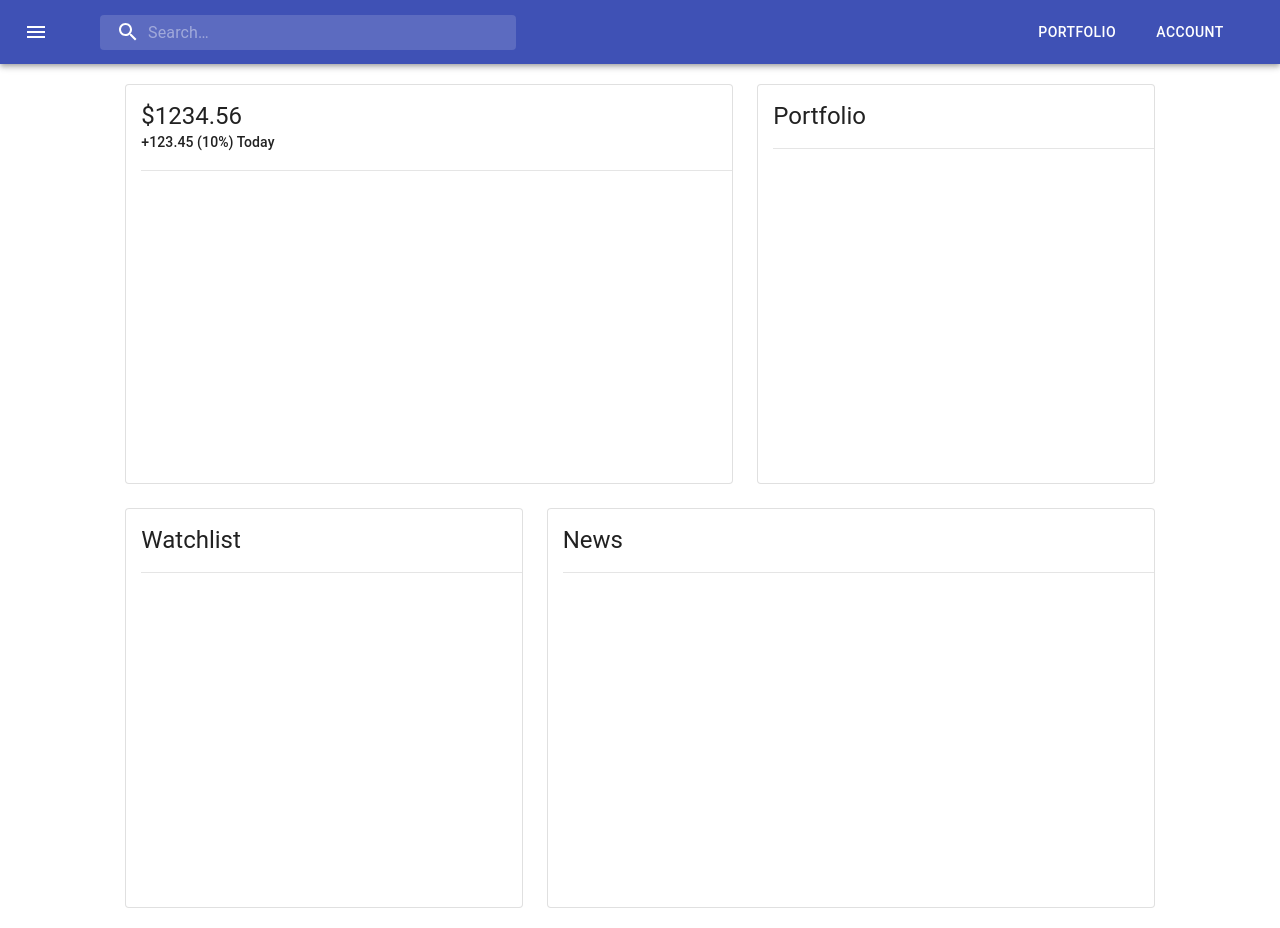
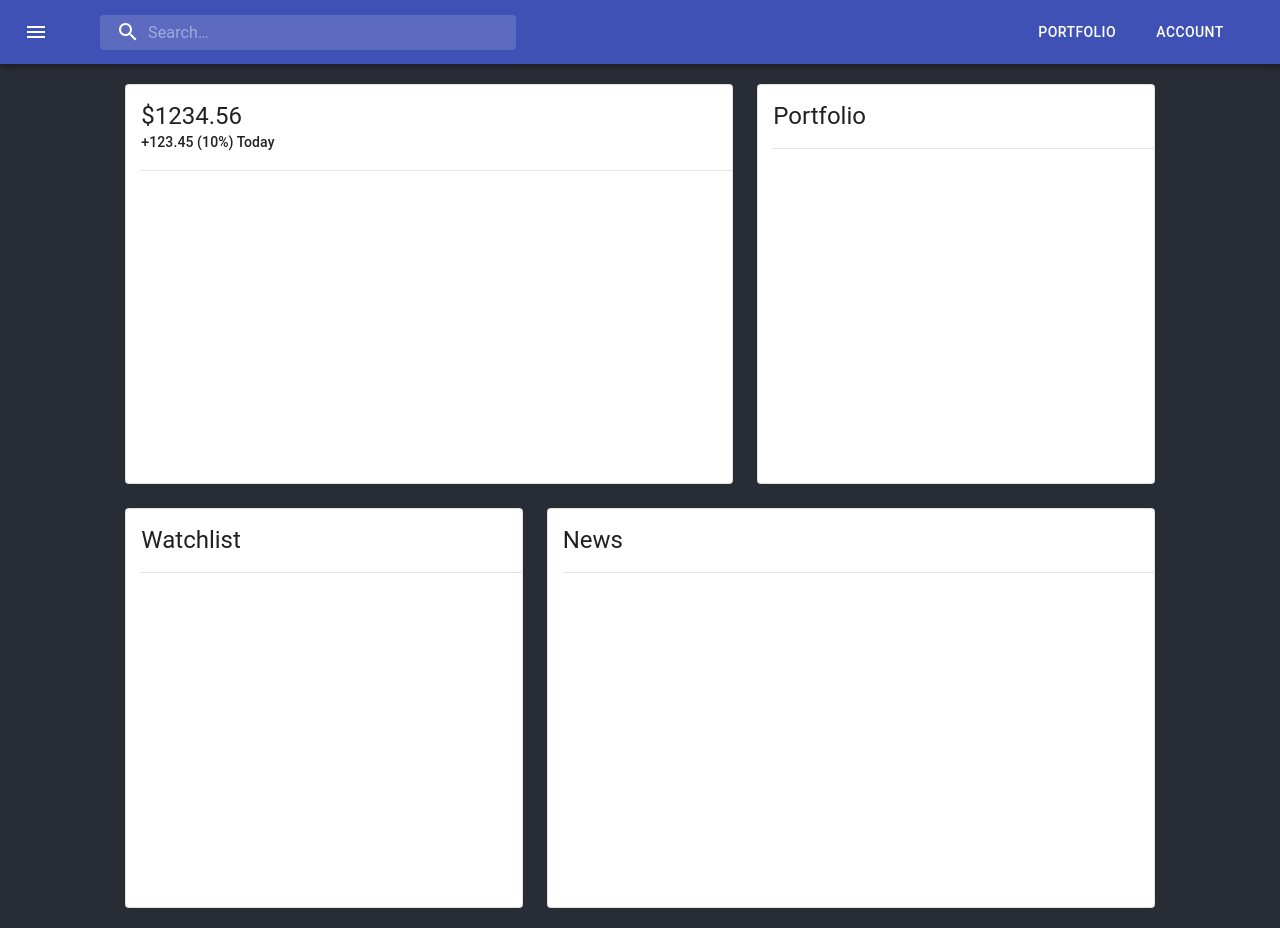
Before and after one commit to TalhaR/Canopy, a React (Create React App) app in the folder client/: page / in a window 1280 px wide. Built offline with nearby package versions, Linux system fonts and the light colour scheme.

Commit message:
added black background

```diff
--- a/client/src/App.css
+++ b/client/src/App.css
@@ -1,9 +1,5 @@
-/*.App {
+/* .App {
   text-align: center;
-}
-
-.App-logo {
-  height: 40vmin;
 }
 
 .App-header {
@@ -15,9 +11,8 @@
   justify-content: center;
   font-size: calc(10px + 2vmin);
   color: white;
+} */
+
+body {
+  background-color: #282c34;
 }
-
-.App-link {
-  color: #09d3ac;
-}
-*/
```
